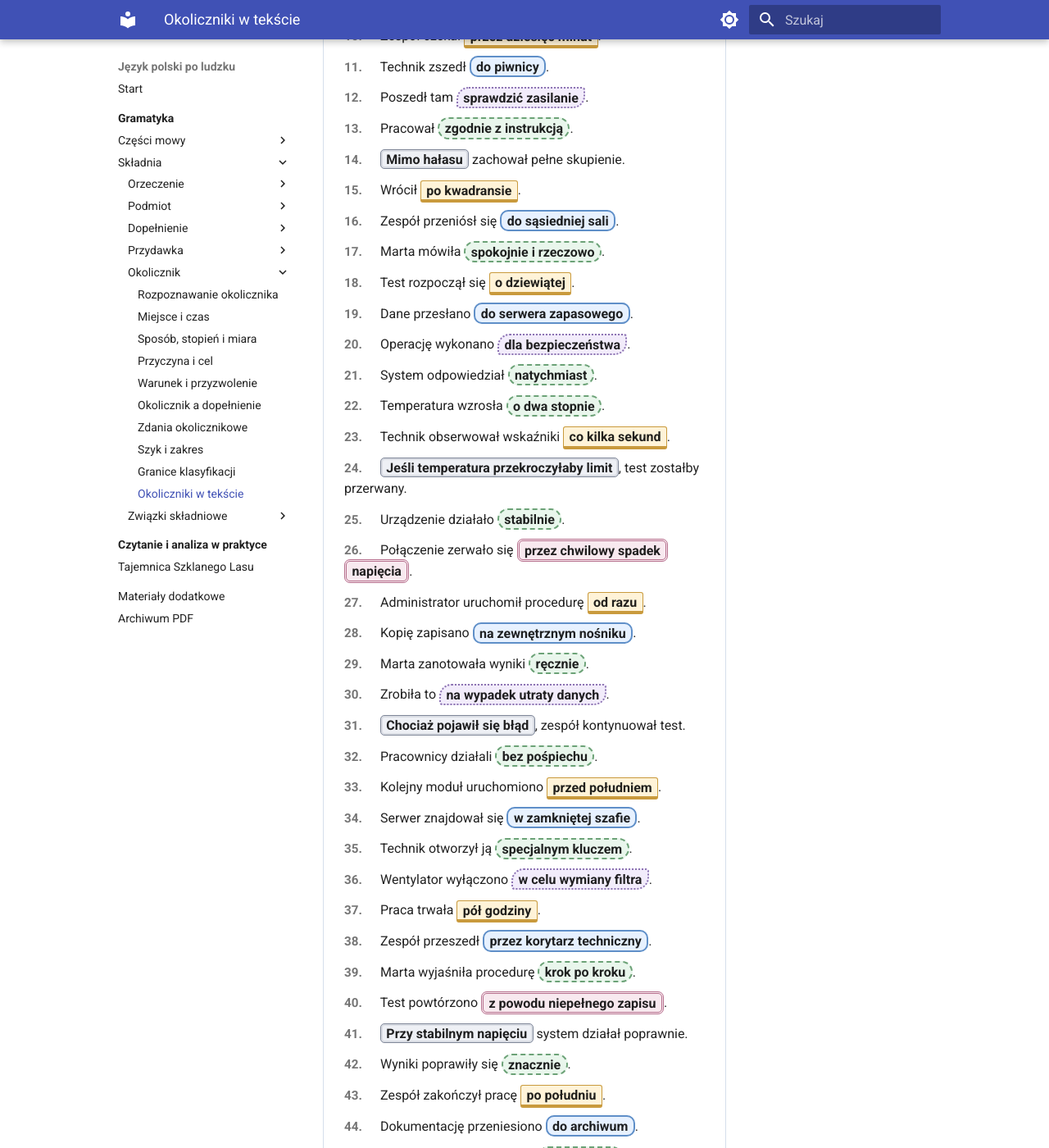
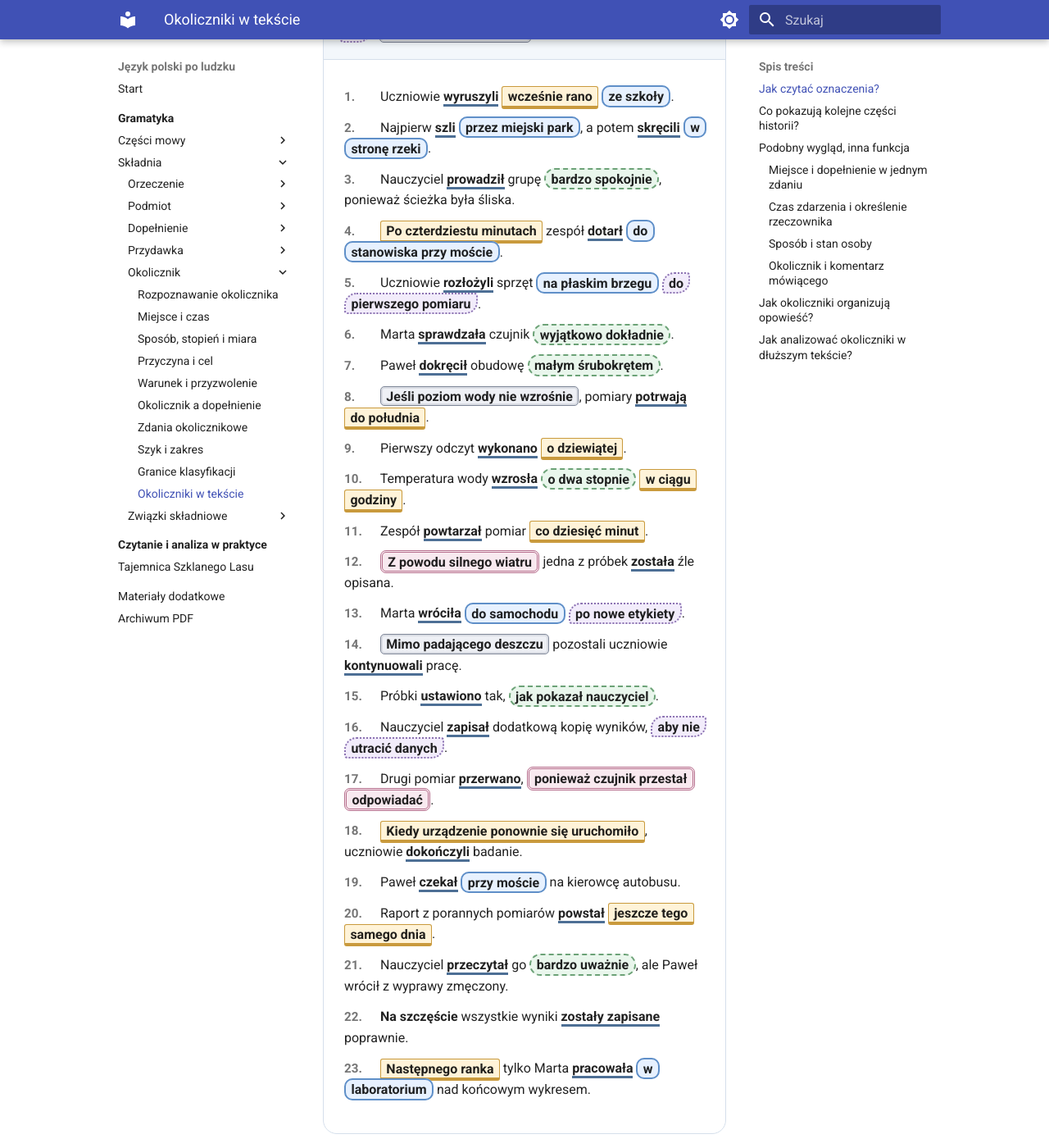
Before and after one commit to dchorazkiewicz/SP_JP, an MkDocs documentation site: the page built from docs/gramatyka/skladnia/okolicznik/okoliczniki-w-tekscie.md, in a window 1280 px wide and 1400 px high, scrolled down 868 px. Shown: the whole window at 82% size. Built offline with MkDocs 1.6.1 and Material for MkDocs 9.7.7, drawn with Linux system fonts in a browser that asks for light colours; some of the changed text lies outside the part shown.

Commit message:
Napisz spójną lekcję o okolicznikach w tekście

```diff
--- a/docs/gramatyka/skladnia/okolicznik/okoliczniki-w-tekscie.md
+++ b/docs/gramatyka/skladnia/okolicznik/okoliczniki-w-tekscie.md
@@ -2,74 +2,163 @@
 
 <div class="adverbial-lesson" markdown>
 
-<div class="adverbial-lead">
-Poniższy tekst ma 50 zdań. Wyróżnienia pokazują okoliczniki miejsca, czasu, sposobu, przyczyny, celu, warunku i przyzwolenia.
+## Jak czytać oznaczenia?
+
+- niebieska ramka — miejsce, punkt wyjścia, kierunek albo trasa;
+- bursztynowa ramka — moment, granice, długość albo częstotliwość czasu;
+- zielona przerywana ramka — sposób, stopień, miara, towarzyszenie albo narzędzie;
+- podwójna różowa ramka — przyczyna;
+- fioletowa kropkowana ramka — cel;
+- szara podwójna ramka — warunek albo przyzwolenie;
+- niebieskie podkreślenie — pełne orzeczenie.
+
+<div class="adverbial-checkpoint">
+  <div class="adverbial-checkpoint__title">Kolor pojawia się dopiero po analizie</div>
+  <p>Najpierw znajdź orzeczenie, podmiot, dopełnienia i grupy rzeczownikowe. Dopiero potem zaznacz fragmenty opisujące warunki albo przebieg sytuacji.</p>
 </div>
 
 <div class="adverbial-reading">
   <div class="adverbial-reading-header">
-    <h2>Dzień próbnego uruchomienia</h2>
+    <h2>Dzień pomiarów nad rzeką</h2>
+    <p>Jedna historia pokazuje proste okoliczniki, całe zdania okolicznikowe, wpływ szyku oraz kilka konstrukcji granicznych.</p>
     <div class="adverbial-reading-legend">
       <span class="adverbial-mark adverbial-mark--place">miejsce</span>
       <span class="adverbial-mark adverbial-mark--time">czas</span>
-      <span class="adverbial-mark adverbial-mark--manner">sposób / stopień</span>
+      <span class="adverbial-mark adverbial-mark--manner">sposób / stopień / miara</span>
       <span class="adverbial-mark adverbial-mark--cause">przyczyna</span>
       <span class="adverbial-mark adverbial-mark--purpose">cel</span>
       <span class="adverbial-mark adverbial-mark--condition">warunek / przyzwolenie</span>
     </div>
   </div>
-  <div class="adverbial-reading-text">
-    <p><span class="adverbial-sentence-no">1.</span> Zespół zebrał się <span class="adverbial-mark adverbial-mark--time">wcześnie rano</span>.</p>
-    <p><span class="adverbial-sentence-no">2.</span> Technik czekał <span class="adverbial-mark adverbial-mark--place">przy wejściu do serwerowni</span>.</p>
-    <p><span class="adverbial-sentence-no">3.</span> Marta sprawdziła listę <span class="adverbial-mark adverbial-mark--manner">bardzo dokładnie</span>.</p>
-    <p><span class="adverbial-sentence-no">4.</span> Spotkanie przesunięto <span class="adverbial-mark adverbial-mark--cause">z powodu awarii windy</span>.</p>
-    <p><span class="adverbial-sentence-no">5.</span> Pracownicy weszli do sali <span class="adverbial-mark adverbial-mark--purpose">na krótką odprawę</span>.</p>
-    <p><span class="adverbial-sentence-no">6.</span> <span class="adverbial-mark adverbial-mark--condition">W razie problemów</span> mieli zadzwonić do administratora.</p>
-    <p><span class="adverbial-sentence-no">7.</span> Administrator pojawił się <span class="adverbial-mark adverbial-mark--time">po kilku minutach</span>.</p>
-    <p><span class="adverbial-sentence-no">8.</span> Ustawił komputer <span class="adverbial-mark adverbial-mark--place">na końcu stołu</span>.</p>
-    <p><span class="adverbial-sentence-no">9.</span> System uruchamiał się <span class="adverbial-mark adverbial-mark--manner">wyjątkowo wolno</span>.</p>
-    <p><span class="adverbial-sentence-no">10.</span> Zespół czekał <span class="adverbial-mark adverbial-mark--time">przez dziesięć minut</span>.</p>
-    <p><span class="adverbial-sentence-no">11.</span> Technik zszedł <span class="adverbial-mark adverbial-mark--place">do piwnicy</span>.</p>
-    <p><span class="adverbial-sentence-no">12.</span> Poszedł tam <span class="adverbial-mark adverbial-mark--purpose">sprawdzić zasilanie</span>.</p>
-    <p><span class="adverbial-sentence-no">13.</span> Pracował <span class="adverbial-mark adverbial-mark--manner">zgodnie z instrukcją</span>.</p>
-    <p><span class="adverbial-sentence-no">14.</span> <span class="adverbial-mark adverbial-mark--condition">Mimo hałasu</span> zachował pełne skupienie.</p>
-    <p><span class="adverbial-sentence-no">15.</span> Wrócił <span class="adverbial-mark adverbial-mark--time">po kwadransie</span>.</p>
-    <p><span class="adverbial-sentence-no">16.</span> Zespół przeniósł się <span class="adverbial-mark adverbial-mark--place">do sąsiedniej sali</span>.</p>
-    <p><span class="adverbial-sentence-no">17.</span> Marta mówiła <span class="adverbial-mark adverbial-mark--manner">spokojnie i rzeczowo</span>.</p>
-    <p><span class="adverbial-sentence-no">18.</span> Test rozpoczął się <span class="adverbial-mark adverbial-mark--time">o dziewiątej</span>.</p>
-    <p><span class="adverbial-sentence-no">19.</span> Dane przesłano <span class="adverbial-mark adverbial-mark--place">do serwera zapasowego</span>.</p>
-    <p><span class="adverbial-sentence-no">20.</span> Operację wykonano <span class="adverbial-mark adverbial-mark--purpose">dla bezpieczeństwa</span>.</p>
-    <p><span class="adverbial-sentence-no">21.</span> System odpowiedział <span class="adverbial-mark adverbial-mark--manner">natychmiast</span>.</p>
-    <p><span class="adverbial-sentence-no">22.</span> Temperatura wzrosła <span class="adverbial-mark adverbial-mark--manner">o dwa stopnie</span>.</p>
-    <p><span class="adverbial-sentence-no">23.</span> Technik obserwował wskaźniki <span class="adverbial-mark adverbial-mark--time">co kilka sekund</span>.</p>
-    <p><span class="adverbial-sentence-no">24.</span> <span class="adverbial-mark adverbial-mark--condition">Jeśli temperatura przekroczyłaby limit</span>, test zostałby przerwany.</p>
-    <p><span class="adverbial-sentence-no">25.</span> Urządzenie działało <span class="adverbial-mark adverbial-mark--manner">stabilnie</span>.</p>
-    <p><span class="adverbial-sentence-no">26.</span> Połączenie zerwało się <span class="adverbial-mark adverbial-mark--cause">przez chwilowy spadek napięcia</span>.</p>
-    <p><span class="adverbial-sentence-no">27.</span> Administrator uruchomił procedurę <span class="adverbial-mark adverbial-mark--time">od razu</span>.</p>
-    <p><span class="adverbial-sentence-no">28.</span> Kopię zapisano <span class="adverbial-mark adverbial-mark--place">na zewnętrznym nośniku</span>.</p>
-    <p><span class="adverbial-sentence-no">29.</span> Marta zanotowała wyniki <span class="adverbial-mark adverbial-mark--manner">ręcznie</span>.</p>
-    <p><span class="adverbial-sentence-no">30.</span> Zrobiła to <span class="adverbial-mark adverbial-mark--purpose">na wypadek utraty danych</span>.</p>
-    <p><span class="adverbial-sentence-no">31.</span> <span class="adverbial-mark adverbial-mark--condition">Chociaż pojawił się błąd</span>, zespół kontynuował test.</p>
-    <p><span class="adverbial-sentence-no">32.</span> Pracownicy działali <span class="adverbial-mark adverbial-mark--manner">bez pośpiechu</span>.</p>
-    <p><span class="adverbial-sentence-no">33.</span> Kolejny moduł uruchomiono <span class="adverbial-mark adverbial-mark--time">przed południem</span>.</p>
-    <p><span class="adverbial-sentence-no">34.</span> Serwer znajdował się <span class="adverbial-mark adverbial-mark--place">w zamkniętej szafie</span>.</p>
-    <p><span class="adverbial-sentence-no">35.</span> Technik otworzył ją <span class="adverbial-mark adverbial-mark--manner">specjalnym kluczem</span>.</p>
-    <p><span class="adverbial-sentence-no">36.</span> Wentylator wyłączono <span class="adverbial-mark adverbial-mark--purpose">w celu wymiany filtra</span>.</p>
-    <p><span class="adverbial-sentence-no">37.</span> Praca trwała <span class="adverbial-mark adverbial-mark--time">pół godziny</span>.</p>
-    <p><span class="adverbial-sentence-no">38.</span> Zespół przeszedł <span class="adverbial-mark adverbial-mark--place">przez korytarz techniczny</span>.</p>
-    <p><span class="adverbial-sentence-no">39.</span> Marta wyjaśniła procedurę <span class="adverbial-mark adverbial-mark--manner">krok po kroku</span>.</p>
-    <p><span class="adverbial-sentence-no">40.</span> Test powtórzono <span class="adverbial-mark adverbial-mark--cause">z powodu niepełnego zapisu</span>.</p>
-    <p><span class="adverbial-sentence-no">41.</span> <span class="adverbial-mark adverbial-mark--condition">Przy stabilnym napięciu</span> system działał poprawnie.</p>
-    <p><span class="adverbial-sentence-no">42.</span> Wyniki poprawiły się <span class="adverbial-mark adverbial-mark--manner">znacznie</span>.</p>
-    <p><span class="adverbial-sentence-no">43.</span> Zespół zakończył pracę <span class="adverbial-mark adverbial-mark--time">po południu</span>.</p>
-    <p><span class="adverbial-sentence-no">44.</span> Dokumentację przeniesiono <span class="adverbial-mark adverbial-mark--place">do archiwum</span>.</p>
-    <p><span class="adverbial-sentence-no">45.</span> Marta uporządkowała pliki <span class="adverbial-mark adverbial-mark--manner">według daty</span>.</p>
-    <p><span class="adverbial-sentence-no">46.</span> Raport przygotowano <span class="adverbial-mark adverbial-mark--purpose">dla kierownictwa</span>.</p>
-    <p><span class="adverbial-sentence-no">47.</span> <span class="adverbial-mark adverbial-mark--condition">Mimo zmęczenia</span> wszyscy przeczytali podsumowanie.</p>
-    <p><span class="adverbial-sentence-no">48.</span> Spotkanie zakończyło się <span class="adverbial-mark adverbial-mark--time">o szesnastej</span>.</p>
-    <p><span class="adverbial-sentence-no">49.</span> Pracownicy wyszli <span class="adverbial-mark adverbial-mark--place">z budynku</span>.</p>
-    <p><span class="adverbial-sentence-no">50.</span> Następny test zaplanowano <span class="adverbial-mark adverbial-mark--time">na przyszły tydzień</span>.</p>
+  <div class="adverbial-reading-text" markdown>
+
+<span class="adverbial-sentence-no">1.</span> Uczniowie <span class="adverbial-predicate">wyruszyli</span> <span class="adverbial-mark adverbial-mark--time">wcześnie rano</span> <span class="adverbial-mark adverbial-mark--place">ze szkoły</span>.
+
+<span class="adverbial-sentence-no">2.</span> Najpierw <span class="adverbial-predicate">szli</span> <span class="adverbial-mark adverbial-mark--place">przez miejski park</span>, a potem <span class="adverbial-predicate">skręcili</span> <span class="adverbial-mark adverbial-mark--place">w stronę rzeki</span>.
+
+<span class="adverbial-sentence-no">3.</span> Nauczyciel <span class="adverbial-predicate">prowadził</span> grupę <span class="adverbial-mark adverbial-mark--manner">bardzo spokojnie</span>, ponieważ ścieżka była śliska.
+
+<span class="adverbial-sentence-no">4.</span> <span class="adverbial-mark adverbial-mark--time">Po czterdziestu minutach</span> zespół <span class="adverbial-predicate">dotarł</span> <span class="adverbial-mark adverbial-mark--place">do stanowiska przy moście</span>.
+
+<span class="adverbial-sentence-no">5.</span> Uczniowie <span class="adverbial-predicate">rozłożyli</span> sprzęt <span class="adverbial-mark adverbial-mark--place">na płaskim brzegu</span> <span class="adverbial-mark adverbial-mark--purpose">do pierwszego pomiaru</span>.
+
+<span class="adverbial-sentence-no">6.</span> Marta <span class="adverbial-predicate">sprawdzała</span> czujnik <span class="adverbial-mark adverbial-mark--manner">wyjątkowo dokładnie</span>.
+
+<span class="adverbial-sentence-no">7.</span> Paweł <span class="adverbial-predicate">dokręcił</span> obudowę <span class="adverbial-mark adverbial-mark--manner">małym śrubokrętem</span>.
+
+<span class="adverbial-sentence-no">8.</span> <span class="adverbial-mark adverbial-mark--condition">Jeśli poziom wody nie wzrośnie</span>, pomiary <span class="adverbial-predicate">potrwają</span> <span class="adverbial-mark adverbial-mark--time">do południa</span>.
+
+<span class="adverbial-sentence-no">9.</span> Pierwszy odczyt <span class="adverbial-predicate">wykonano</span> <span class="adverbial-mark adverbial-mark--time">o dziewiątej</span>.
+
+<span class="adverbial-sentence-no">10.</span> Temperatura wody <span class="adverbial-predicate">wzrosła</span> <span class="adverbial-mark adverbial-mark--manner">o dwa stopnie</span> <span class="adverbial-mark adverbial-mark--time">w ciągu godziny</span>.
+
+<span class="adverbial-sentence-no">11.</span> Zespół <span class="adverbial-predicate">powtarzał</span> pomiar <span class="adverbial-mark adverbial-mark--time">co dziesięć minut</span>.
+
+<span class="adverbial-sentence-no">12.</span> <span class="adverbial-mark adverbial-mark--cause">Z powodu silnego wiatru</span> jedna z próbek <span class="adverbial-predicate">została</span> źle opisana.
+
+<span class="adverbial-sentence-no">13.</span> Marta <span class="adverbial-predicate">wróciła</span> <span class="adverbial-mark adverbial-mark--place">do samochodu</span> <span class="adverbial-mark adverbial-mark--purpose">po nowe etykiety</span>.
+
+<span class="adverbial-sentence-no">14.</span> <span class="adverbial-mark adverbial-mark--condition">Mimo padającego deszczu</span> pozostali uczniowie <span class="adverbial-predicate">kontynuowali</span> pracę.
+
+<span class="adverbial-sentence-no">15.</span> Próbki <span class="adverbial-predicate">ustawiono</span> tak, <span class="adverbial-mark adverbial-mark--manner">jak pokazał nauczyciel</span>.
+
+<span class="adverbial-sentence-no">16.</span> Nauczyciel <span class="adverbial-predicate">zapisał</span> dodatkową kopię wyników, <span class="adverbial-mark adverbial-mark--purpose">aby nie utracić danych</span>.
+
+<span class="adverbial-sentence-no">17.</span> Drugi pomiar <span class="adverbial-predicate">przerwano</span>, <span class="adverbial-mark adverbial-mark--cause">ponieważ czujnik przestał odpowiadać</span>.
+
+<span class="adverbial-sentence-no">18.</span> <span class="adverbial-mark adverbial-mark--time">Kiedy urządzenie ponownie się uruchomiło</span>, uczniowie <span class="adverbial-predicate">dokończyli</span> badanie.
+
+<span class="adverbial-sentence-no">19.</span> Paweł <span class="adverbial-predicate">czekał</span> <span class="adverbial-mark adverbial-mark--place">przy moście</span> na kierowcę autobusu.
+
+<span class="adverbial-sentence-no">20.</span> Raport z porannych pomiarów <span class="adverbial-predicate">powstał</span> <span class="adverbial-mark adverbial-mark--time">jeszcze tego samego dnia</span>.
+
+<span class="adverbial-sentence-no">21.</span> Nauczyciel <span class="adverbial-predicate">przeczytał</span> go <span class="adverbial-mark adverbial-mark--manner">bardzo uważnie</span>, ale Paweł wrócił z wyprawy zmęczony.
+
+<span class="adverbial-sentence-no">22.</span> <strong>Na szczęście</strong> wszystkie wyniki <span class="adverbial-predicate">zostały zapisane</span> poprawnie.
+
+<span class="adverbial-sentence-no">23.</span> <span class="adverbial-mark adverbial-mark--time">Następnego ranka</span> tylko Marta <span class="adverbial-predicate">pracowała</span> <span class="adverbial-mark adverbial-mark--place">w laboratorium</span> nad końcowym wykresem.
+
   </div>
+</div>
+
+## Co pokazują kolejne części historii?
+
+<div class="adverbial-series">
+  <div class="adverbial-row"><span class="adverbial-badge">zdania 1–4</span><p>Okoliczniki tworzą czas rozpoczęcia oraz trasę od szkoły do stanowiska. <em>Bardzo spokojnie</em> łączy sposób ze stopniem.</p><span class="adverbial-note">czas i przestrzeń</span></div>
+  <div class="adverbial-row"><span class="adverbial-badge">zdania 5–11</span><p>Tekst pokazuje miejsce ustawienia sprzętu, cel pomiaru, sposób kontroli, narzędzie, warunek oraz różne sposoby mierzenia czasu i zmiany.</p><span class="adverbial-note">przebieg badania</span></div>
+  <div class="adverbial-row"><span class="adverbial-badge">zdania 12–18</span><p>Przyczyny prowadzą do błędu i przerwania pomiaru, cele wyjaśniają powrót oraz zapis kopii, a przyzwolenie pokazuje nieskuteczną przeszkodę.</p><span class="adverbial-note">zależności zdarzeń</span></div>
+  <div class="adverbial-row"><span class="adverbial-badge">zdania 19–23</span><p>Występują granice z dopełnieniem, przydawką, stanem uczestnika i komentarzem do całego zdania. Szyk <em>tylko Marta</em> ogranicza liczbę osób.</p><span class="adverbial-note">przypadki graniczne</span></div>
+</div>
+
+## Podobny wygląd, inna funkcja
+
+### Miejsce i dopełnienie w jednym zdaniu
+
+> Paweł <span class="adverbial-predicate">czekał</span> <span class="adverbial-mark adverbial-mark--place">przy moście</span> **na kierowcę**.
+
+**Przy moście** wskazuje miejsce. **Na kierowcę** nazywa osobę, na którą Paweł czekał.
+
+### Czas zdarzenia i określenie rzeczownika
+
+> Raport **z porannych pomiarów** <span class="adverbial-predicate">powstał</span> <span class="adverbial-mark adverbial-mark--time">tego samego dnia</span>.
+
+**Z porannych pomiarów** opisuje rzeczownik **raport**. **Tego samego dnia** opisuje czas powstania.
+
+### Sposób i stan osoby
+
+> Nauczyciel <span class="adverbial-predicate">czytał</span> <span class="adverbial-mark adverbial-mark--manner">uważnie</span>.
+
+> Paweł <span class="adverbial-predicate">wrócił</span> **zmęczony**.
+
+**Uważnie** opisuje przebieg czytania. **Zmęczony** opisuje stan Pawła podczas powrotu.
+
+### Okolicznik i komentarz mówiącego
+
+> Uczniowie <span class="adverbial-predicate">zapisali</span> wyniki <span class="adverbial-mark adverbial-mark--manner">poprawnie</span>.
+
+> **Na szczęście** uczniowie zapisali wyniki poprawnie.
+
+**Poprawnie** opisuje sposób wykonania. **Na szczęście** wyraża ocenę całej wiadomości.
+
+## Jak okoliczniki organizują opowieść?
+
+Bez okoliczników otrzymalibyśmy serię ogólnych zdarzeń:
+
+> Uczniowie wyruszyli. Szli. Dotarli. Rozłożyli sprzęt. Wykonali pomiary. Wrócili.
+
+Okoliczniki tworzą z tego konkretną historię:
+
+- wskazują trasę i stanowisko;
+- ustawiają kolejność wydarzeń;
+- pokazują tempo i staranność pracy;
+- wyjaśniają błąd i przerwanie pomiaru;
+- wskazują cele działań;
+- łączą zdarzenia przez warunek i przyzwolenie.
+
+Pełnią więc funkcję nie tylko w pojedynczym zdaniu, lecz także w całym tekście.
+
+## Jak analizować okoliczniki w dłuższym tekście?
+
+<div class="adverbial-checklist">
+  <div><strong>Podziel tekst na zdania i znajdź wszystkie pełne orzeczenia.</strong></div>
+  <div><strong>Ustal podmioty, dopełnienia i grupy rzeczownikowe.</strong></div>
+  <div><strong>Znajdź fragmenty budujące miejsce, czas i przebieg sytuacji.</strong></div>
+  <div><strong>Sprawdź zależności: przyczynę, cel, warunek i nieskuteczną przeszkodę.</strong></div>
+  <div><strong>Zaznacz cały zakres okolicznika, także gdy ma własne orzeczenie.</strong></div>
+  <div><strong>Przy podobnej formie sprawdź granicę z dopełnieniem, przydawką, stanem i komentarzem zdaniowym.</strong></div>
+  <div><strong>Na końcu sprawdź funkcję w tekście.</strong> Czy okolicznik buduje tło, chronologię, kontrast czy wyjaśnienie?</div>
+</div>
+
+<div class="adverbial-summary">
+<h3>Okolicznik zmienia zbiór zdarzeń w opowieść</h3>
+<ul>
+  <li>Umieszcza sytuację w przestrzeni i czasie.</li>
+  <li>Opisuje sposób, stopień, miarę i użyte narzędzie.</li>
+  <li>Wyjaśnia przyczynę i zamierzony cel.</li>
+  <li>Pokazuje warunek albo przeszkodę, która nie zatrzymała działania.</li>
+  <li>Może być pojedynczym wyrazem, grupą albo całym zdaniem.</li>
+  <li>W tekście porządkuje chronologię, trasę, zależności i punkt nacisku.</li>
+</ul>
 </div>
 
 [Wróć do przeglądu okolicznika](../){ .md-button }
```
